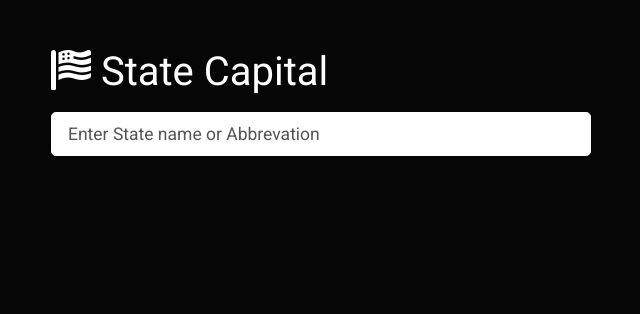
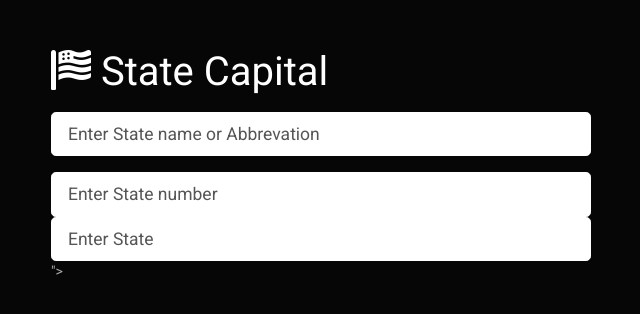
Before and after one commit to rushithakare8/Hacktoberfest, a plain HTML site: page index.html in a window 1280 px wide. Shown: the whole page, without its empty margins (319-959 px from the left). Drawn offline with Linux system fonts and the light colour scheme.

Commit message:
adding a new classes
  div class form-group1 and  form-group2

```diff
--- a/index.html
+++ b/index.html
@@ -26,6 +26,19 @@
                  placeholder="Enter State name or Abbrevation"
                  />
               </div>
+<div class ="form-group1">
+    <input type="number" id="quantity"
+           class="form-control form-control-lg"
+                 placeholder="Enter State number" />
+  </div>
+                <div class ="form-group2">
+    <input type="email" id="email" name="email"
+           class="form-control form-control-lg"
+                 placeholder="Enter State " />
+
+  </div>
+                 ">
+
               <div id="match-list"></div>
             </div>
         </div>
```
